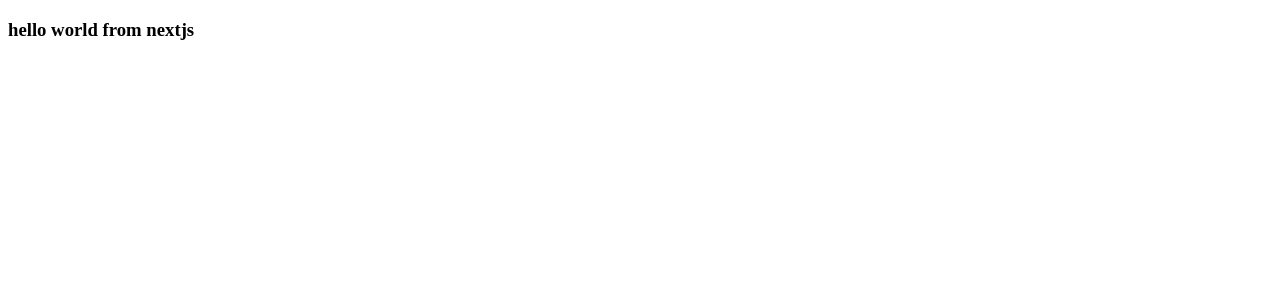
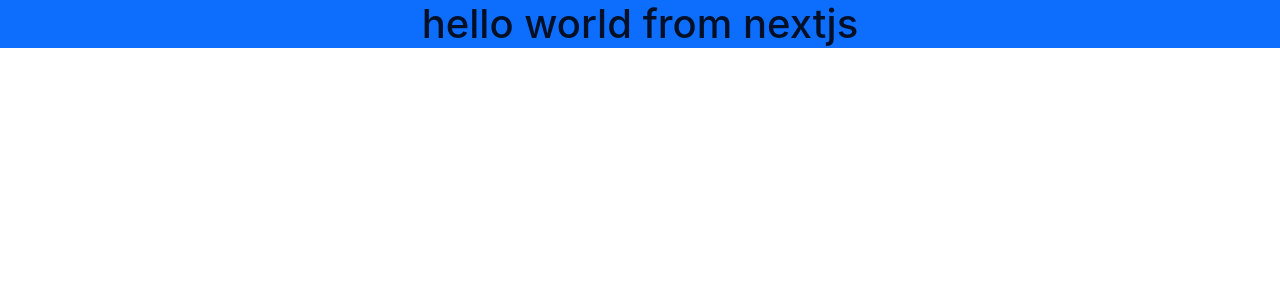
Before and after one commit to NumanAnees/edemy, a Next.js app in the folder Client/: page / in a window 1280 px wide. Shown: the top 300 px of the page. Built offline with nearby package versions, Linux system fonts and the light colour scheme.

Commit message:
setting up the server

```diff
--- a/Client/package.json
+++ b/Client/package.json
@@ -13,6 +13,8 @@
   "author": "",
   "license": "ISC",
   "dependencies": {
+    "antd": "^4.16.13",
+    "bootstrap": "^5.1.1",
     "next": "^11.1.2",
     "react": "^17.0.2",
     "react-dom": "^17.0.2"
--- /dev/null
+++ b/Client/pages/_app.js
@@ -0,0 +1,8 @@
+import "bootstrap/dist/css/bootstrap.min.css";
+import "antd/dist/antd.css";
+
+function MyApp({ Component, pageProps }) {
+  return <Component {...pageProps} />;
+}
+
+export default MyApp;
--- a/Client/pages/index.js
+++ b/Client/pages/index.js
@@ -1,10 +1,10 @@
-import React from "react";
-
 const index = () => {
   return (
-    <div>
-      <h3>hello world from nextjs</h3>
-    </div>
+    <>
+      <h1 className="jumbotron text-center bg-primary square">
+        hello world from nextjs
+      </h1>
+    </>
   );
 };
 
--- /dev/null
+++ b/Client/public/css/style.css
@@ -0,0 +1,3 @@
+.square {
+  height: 20vh;
+}
```
Also changed, not shown: 2 other files (tests, documents, lock files or other folders).
